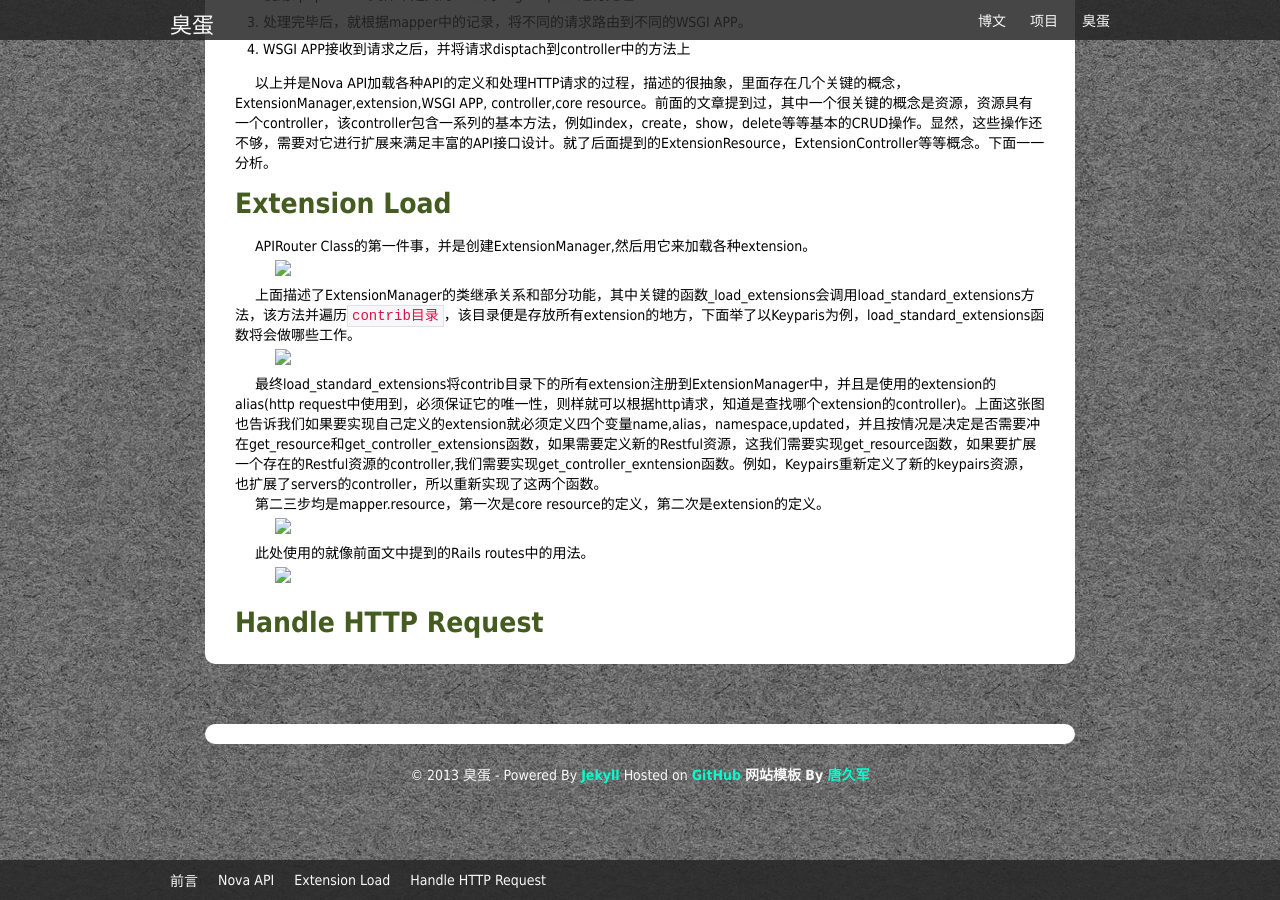
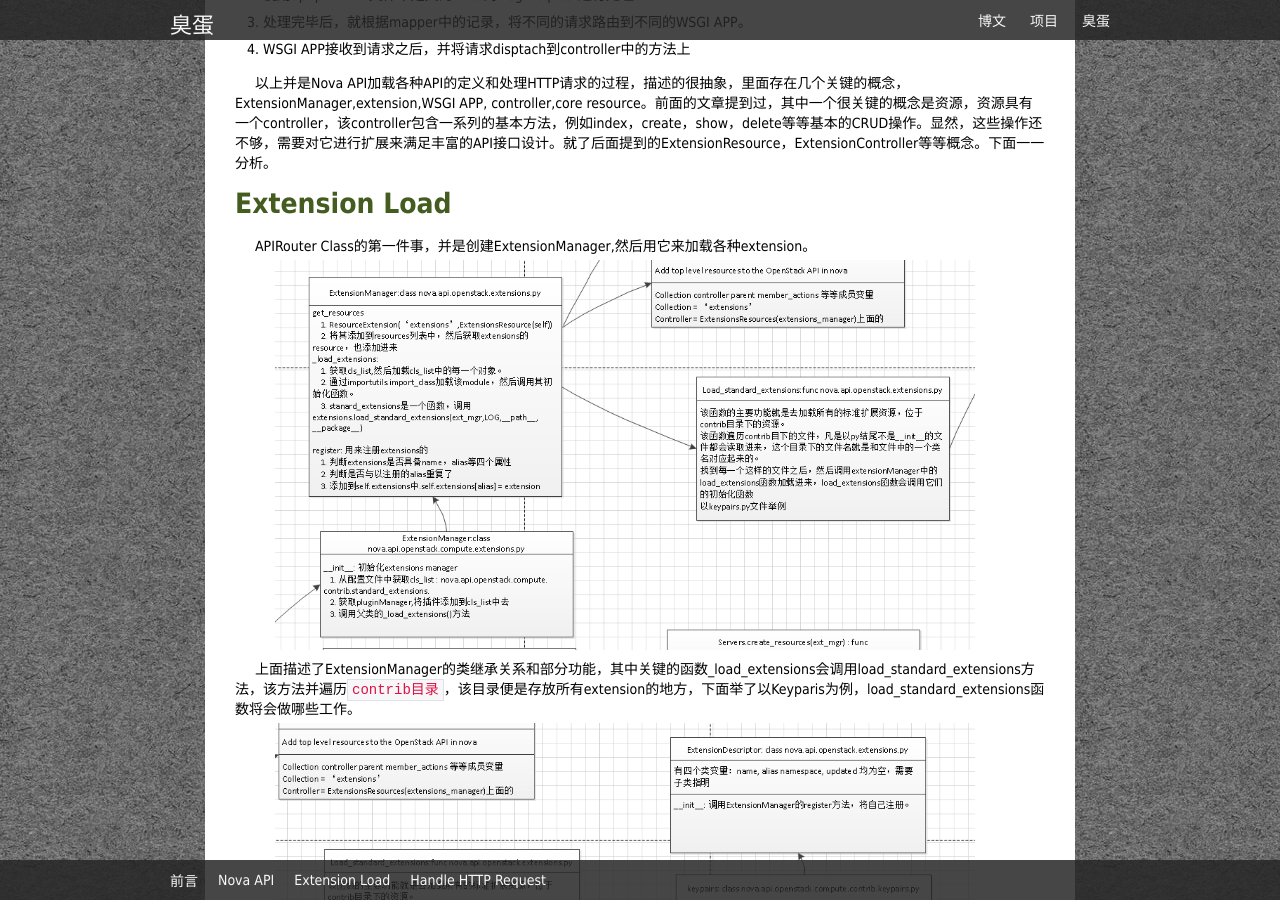
Before and after one commit to liuan/blog, a Jekyll site: the page built from _posts/2013-7-30-OpenStack-API分析(一).md, in a window 1280 px wide and 900 px high, scrolled down 716 px. Built offline with Jekyll 4.4.1, drawn with Linux system fonts in a browser that asks for light colours; comment, search, counter and statistics services are not loaded.

Commit message:
fix a little problem

```diff
--- a/_posts/2013-7-30-OpenStack-API分析(一).md
+++ b/_posts/2013-7-30-OpenStack-API分析(一).md
@@ -33,20 +33,20 @@ Nova API service 接收到HTTP请求之后，处理过程主要分为四个阶
 
 APIRouter Class的第一件事，并是创建ExtensionManager,然后用它来加载各种extension。
 
-<img src="openstack_novaapi_extensions01.png" width="700px"/>
+<img src="/assets/img/openstack_novaapi_extensions01.png" width="700px"/>
 
 上面描述了ExtensionManager的类继承关系和部分功能，其中关键的函数_load_extensions会调用load_standard_extensions方法，该方法并遍历`contrib目录`，该目录便是存放所有extension的地方，下面举了以Keyparis为例，load_standard_extensions函数将会做哪些工作。
 
-<img src="openstack_novaapi_extensions02.png" width="700px"/>
+<img src="/assets/img/openstack_novaapi_extensions02.png" width="700px"/>
 
 最终load_standard_extensions将contrib目录下的所有extension注册到ExtensionManager中，并且是使用的extension的alias(http request中使用到，必须保证它的唯一性，则样就可以根据http请求，知道是查找哪个extension的controller)。上面这张图也告诉我们如果要实现自己定义的extension就必须定义四个变量name,alias，namespace,updated，并且按情况是决定是否需要冲在get_resource和get_controller_extensions函数，如果需要定义新的Restful资源，这我们需要实现get_resource函数，如果要扩展一个存在的Restful资源的controller,我们需要实现get_controller_exntension函数。例如，Keypairs重新定义了新的keypairs资源，也扩展了servers的controller，所以重新实现了这两个函数。
 
 第二三步均是mapper.resource，第一次是core resource的定义，第二次是extension的定义。
 
-<img src="openstack_novaapi_extensions03.png" width="700px"/>
+<img src="/assets/img/openstack_novaapi_extensions03.png" width="700px"/>
 
 此处使用的就像前面文中提到的Rails routes中的用法。
 
-<img src="openstack_novaapi_extensions04.png" width="700px"/>
+<img src="/assets/img/openstack_novaapi_extensions04.png" width="700px"/>
 
 ### Handle HTTP Request
```
